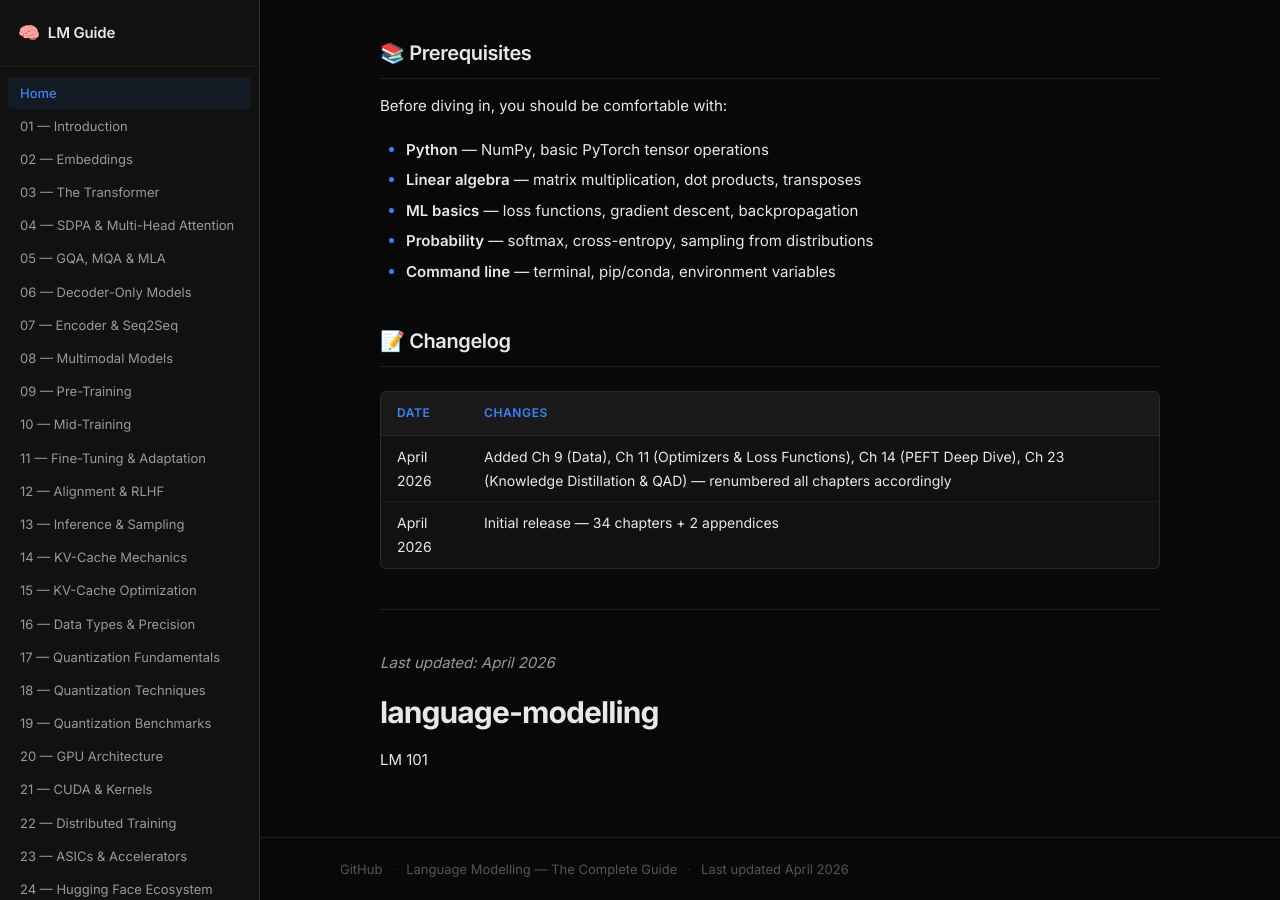
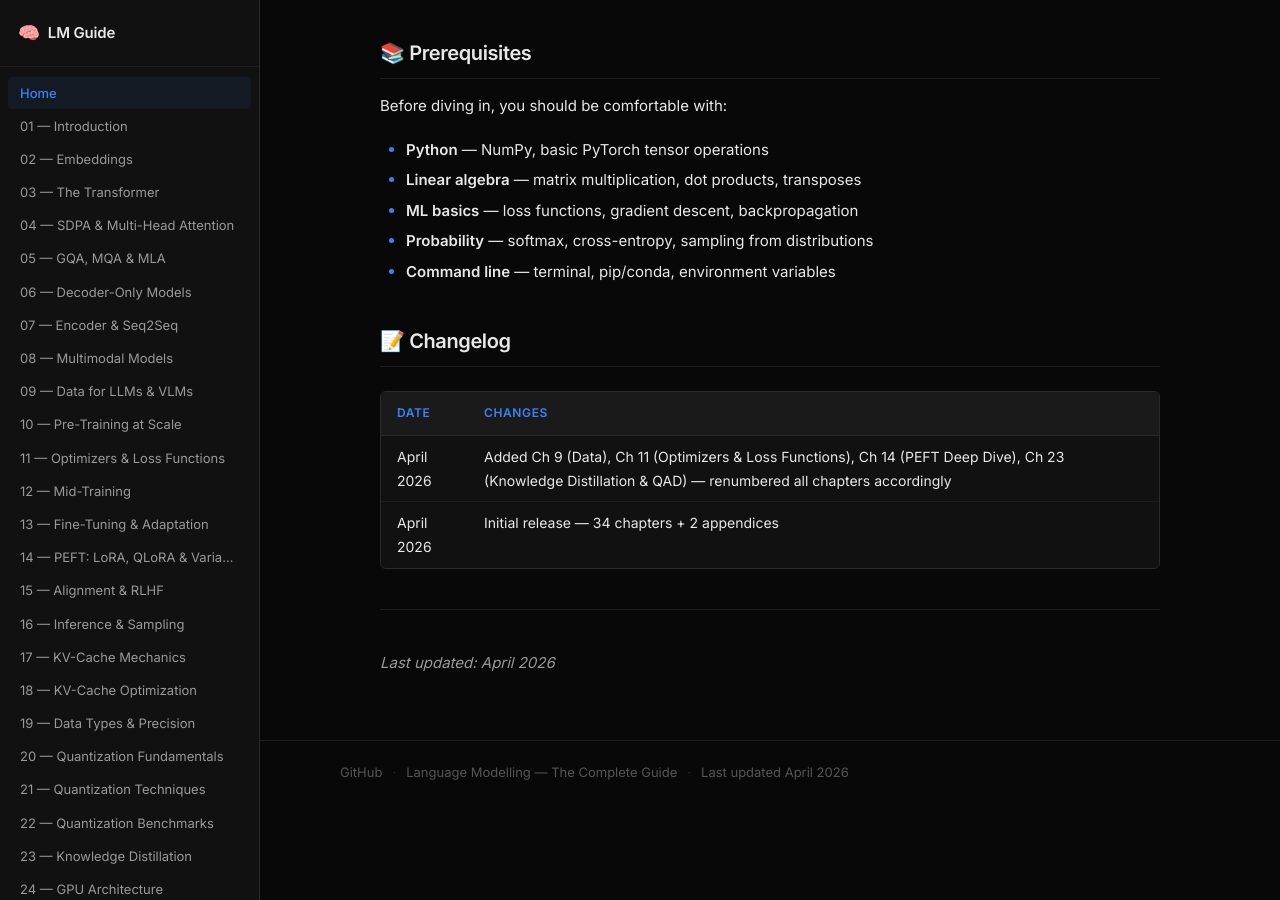
Before and after one commit to karam-nus/language-modelling, a Jekyll site: the page built from README.md, in a window 1280 px wide and 900 px high, scrolled down 5642 px. Built offline with Jekyll 4.4.1, drawn with Linux system fonts in a browser that asks for light colours.

Commit message:
fix: correct side nav URLs and remove trailing README lines
Agent-Logs-Url: https://github.com/karam-nus/language-modelling/sessions/2000610e-e343-4304-88ed-e7c1170e10b0

Co-authored-by: karam-nus <20185103+karam-nus@users.noreply.github.com>

```diff
--- a/README.md
+++ b/README.md
@@ -143,5 +143,3 @@ Before diving in, you should be comfortable with:
 ---
 
 *Last updated: April 2026*
-# language-modelling
-LM 101
--- a/_config.yml
+++ b/_config.yml
@@ -46,58 +46,66 @@ navigation:
     url: "/07_encoder_and_seq2seq_models"
   - title: "08 — Multimodal Models"
     url: "/08_multimodal_models"
-  - title: "09 — Pre-Training"
-    url: "/09_pretraining_at_scale"
-  - title: "10 — Mid-Training"
-    url: "/10_mid_training"
-  - title: "11 — Fine-Tuning & Adaptation"
-    url: "/11_finetuning_and_adaptation"
-  - title: "12 — Alignment & RLHF"
-    url: "/12_alignment_rlhf_and_beyond"
-  - title: "13 — Inference & Sampling"
-    url: "/13_inference_and_sampling"
-  - title: "14 — KV-Cache Mechanics"
-    url: "/14_kv_cache_mechanics"
-  - title: "15 — KV-Cache Optimization"
-    url: "/15_kv_cache_optimization"
-  - title: "16 — Data Types & Precision"
-    url: "/16_data_types_and_precision"
-  - title: "17 — Quantization Fundamentals"
-    url: "/17_quantization_fundamentals"
-  - title: "18 — Quantization Techniques"
-    url: "/18_quantization_techniques"
-  - title: "19 — Quantization Benchmarks"
-    url: "/19_quantization_benchmarks"
-  - title: "20 — GPU Architecture"
-    url: "/20_gpu_architecture"
-  - title: "21 — CUDA & Kernels"
-    url: "/21_cuda_and_kernel_development"
-  - title: "22 — Distributed Training"
-    url: "/22_distributed_training"
-  - title: "23 — ASICs & Accelerators"
-    url: "/23_asics_and_accelerators"
-  - title: "24 — Hugging Face Ecosystem"
-    url: "/24_huggingface_ecosystem"
-  - title: "25 — Transformers Library"
-    url: "/25_transformers_library"
-  - title: "26 — Evaluation & Benchmarks"
-    url: "/26_evaluation_and_benchmarks"
-  - title: "27 — Serving & Deployment"
-    url: "/27_serving_and_deployment"
-  - title: "28 — Scaling Laws"
-    url: "/28_scaling_laws"
-  - title: "29 — Mixture of Experts"
-    url: "/29_mixture_of_experts"
-  - title: "30 — SSMs & Alternatives"
-    url: "/30_ssms_and_alternatives"
-  - title: "31 — Reasoning Models"
-    url: "/31_reasoning_models"
-  - title: "32 — RAG"
-    url: "/32_rag"
-  - title: "33 — Agents & Tool Use"
-    url: "/33_agents_and_tool_use"
-  - title: "34 — The Frontier"
-    url: "/34_frontier"
+  - title: "09 — Data for LLMs & VLMs"
+    url: "/09_data_for_llms"
+  - title: "10 — Pre-Training at Scale"
+    url: "/10_pretraining_at_scale"
+  - title: "11 — Optimizers & Loss Functions"
+    url: "/11_optimizers_and_loss_functions"
+  - title: "12 — Mid-Training"
+    url: "/12_mid_training"
+  - title: "13 — Fine-Tuning & Adaptation"
+    url: "/13_finetuning_and_adaptation"
+  - title: "14 — PEFT: LoRA, QLoRA & Variants"
+    url: "/14_peft_lora_and_variants"
+  - title: "15 — Alignment & RLHF"
+    url: "/15_alignment_rlhf_and_beyond"
+  - title: "16 — Inference & Sampling"
+    url: "/16_inference_and_sampling"
+  - title: "17 — KV-Cache Mechanics"
+    url: "/17_kv_cache_mechanics"
+  - title: "18 — KV-Cache Optimization"
+    url: "/18_kv_cache_optimization"
+  - title: "19 — Data Types & Precision"
+    url: "/19_data_types_and_precision"
+  - title: "20 — Quantization Fundamentals"
+    url: "/20_quantization_fundamentals"
+  - title: "21 — Quantization Techniques"
+    url: "/21_quantization_techniques"
+  - title: "22 — Quantization Benchmarks"
+    url: "/22_quantization_benchmarks"
+  - title: "23 — Knowledge Distillation"
+    url: "/23_knowledge_distillation"
+  - title: "24 — GPU Architecture"
+    url: "/24_gpu_architecture"
+  - title: "25 — CUDA & Kernels"
+    url: "/25_cuda_and_kernel_development"
+  - title: "26 — Distributed Training"
+    url: "/26_distributed_training"
+  - title: "27 — ASICs & Accelerators"
+    url: "/27_asics_and_accelerators"
+  - title: "28 — Hugging Face Ecosystem"
+    url: "/28_huggingface_ecosystem"
+  - title: "29 — Transformers Library"
+    url: "/29_transformers_library"
+  - title: "30 — Evaluation & Benchmarks"
+    url: "/30_evaluation_and_benchmarks"
+  - title: "31 — Serving & Deployment"
+    url: "/31_serving_and_deployment"
+  - title: "32 — Scaling Laws"
+    url: "/32_scaling_laws"
+  - title: "33 — Mixture of Experts"
+    url: "/33_mixture_of_experts"
+  - title: "34 — SSMs & Alternatives"
+    url: "/34_ssms_and_alternatives"
+  - title: "35 — Reasoning Models"
+    url: "/35_reasoning_models"
+  - title: "36 — RAG"
+    url: "/36_rag"
+  - title: "37 — Agents & Tool Use"
+    url: "/37_agents_and_tool_use"
+  - title: "38 — The Frontier"
+    url: "/38_frontier"
   - title: "Appendix A — History"
     url: "/appendix_a_history"
   - title: "Appendix B — Tokenization"
```
